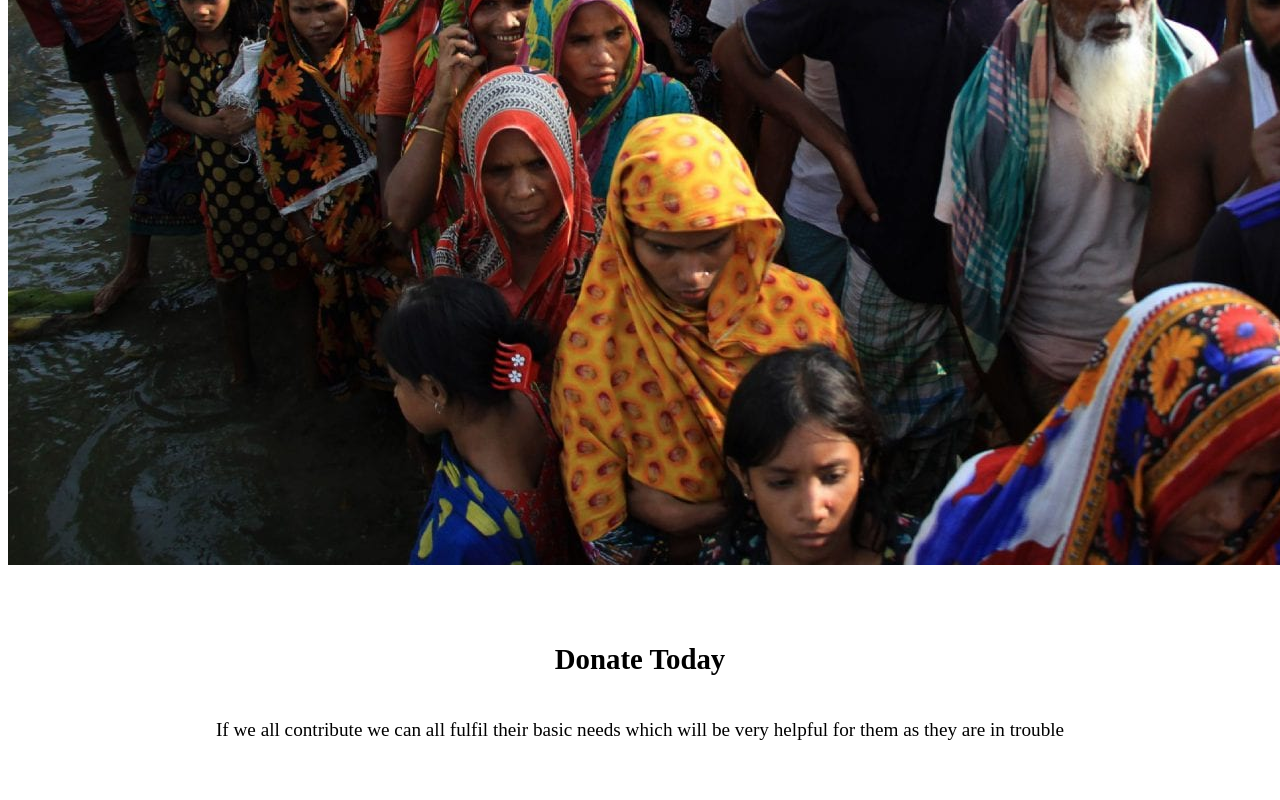
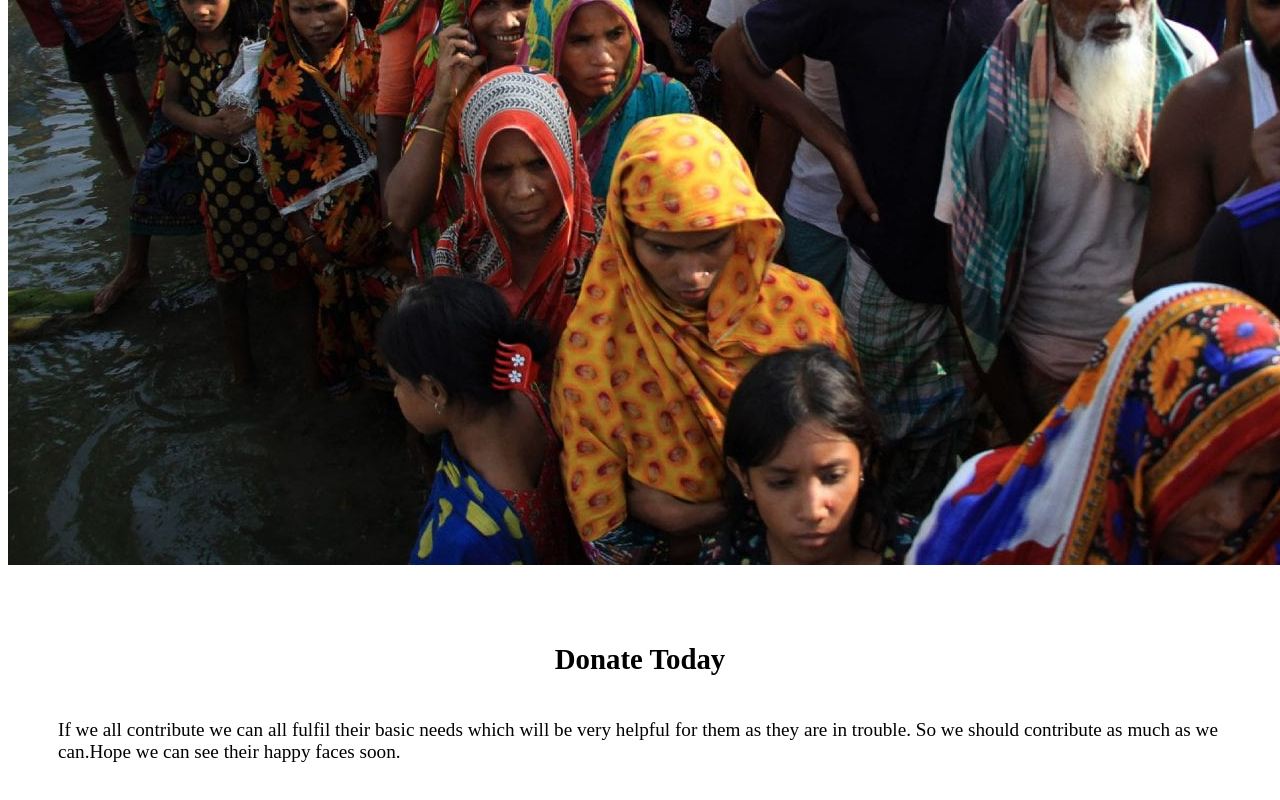
Before and after one commit to Tushar111267/assignment, a plain HTML site: page index.html in a window 1280 px wide. Shown: the part 498-1298 px from the top of the page. Drawn offline with Linux system fonts and the light colour scheme.

```diff
--- a/index.html
+++ b/index.html
@@ -24,7 +24,8 @@
     <section class="sec-part">
         <h1>Donate Today</h1>
         <div>
-            <p>If we all contribute we can all fulfil their basic needs which will be very helpful for them as they are in trouble</p>
+            <p>If we all contribute we can all fulfil their basic needs which will be very helpful for them as they are in trouble.
+                So we should contribute as much as we can.Hope we can see their happy faces soon.</p>
         </div>
     </section>
 </body>
```
